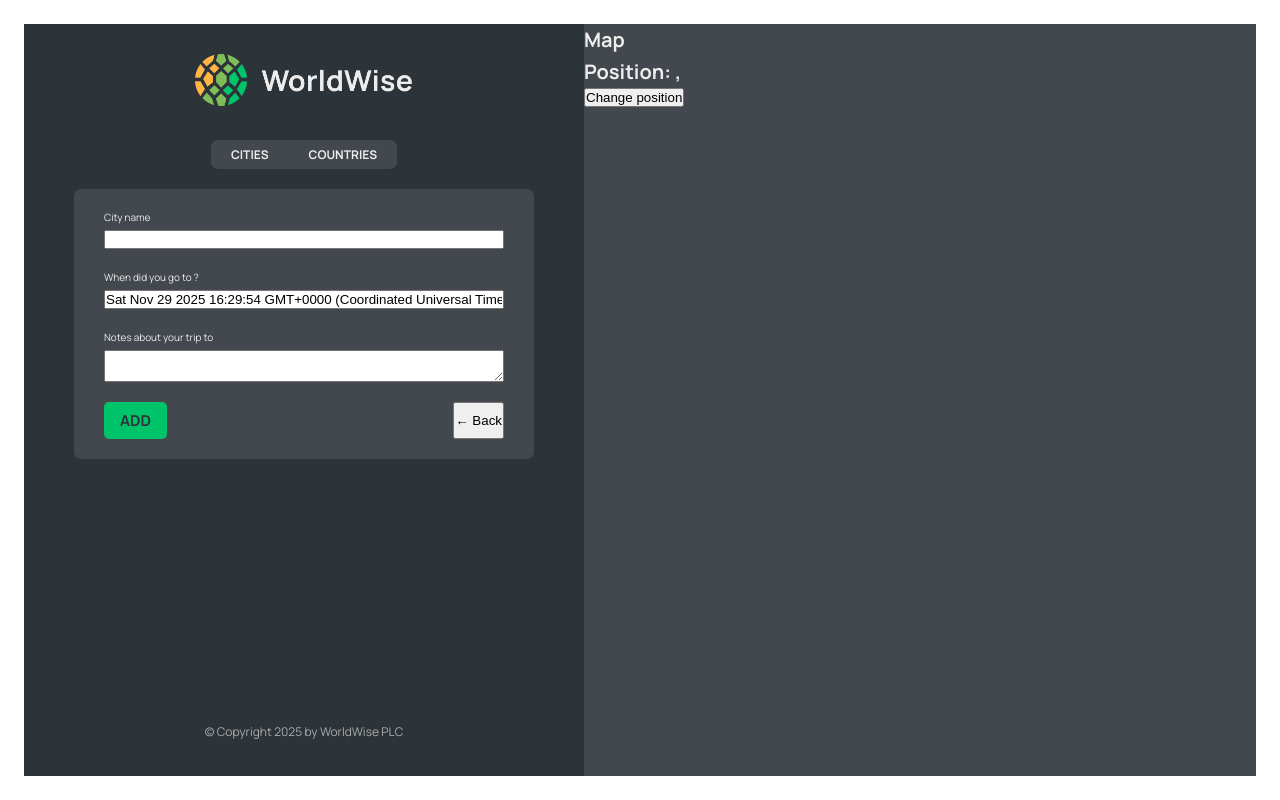
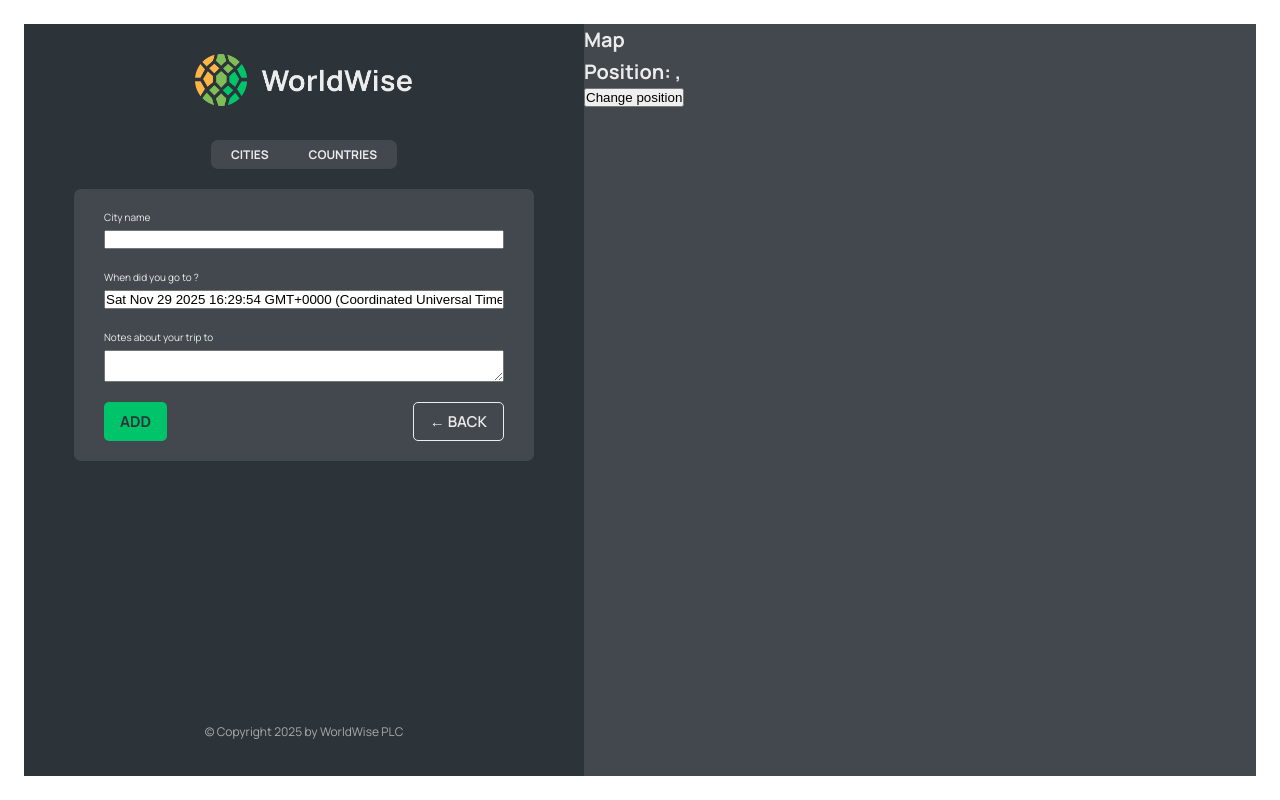
Before and after one commit to MBANS8A1/WorldWiseRecorder, a React (Vite) app: page /app/form in a window 1280 px wide. Built offline with nearby package versions, Linux system fonts and the light colour scheme; data requests are answered from the project's data file.

Commit message:
I added the props ("type" and "onClick") to the second Button component instance in the <form> in Form.jsx to navigate backwards 1 step in the browser history (e.g. to "/app/cities").

```diff
--- a/src/components/Form.jsx
+++ b/src/components/Form.jsx
@@ -4,6 +4,7 @@ import { useState } from "react";
 
 import styles from "./Form.module.css";
 import Button from "./Button.jsx";
+import { useNavigate } from "react-router-dom";
 
 export function convertToEmoji(countryCode) {
   const codePoints = countryCode
@@ -18,7 +19,7 @@ function Form() {
   const [country, setCountry] = useState("");
   const [date, setDate] = useState(new Date());
   const [notes, setNotes] = useState("");
-
+  const navigate = useNavigate();
   return (
     <form className={styles.form}>
       <div className={styles.row}>
@@ -51,7 +52,9 @@ function Form() {
 
       <div className={styles.buttons}>
         <Button type="primary">Add</Button>
-        <button>&larr; Back</button>
+        <Button type="back" onClick={() => navigate(-1)}>
+          &larr; Back
+        </Button>
       </div>
     </form>
   );
```
